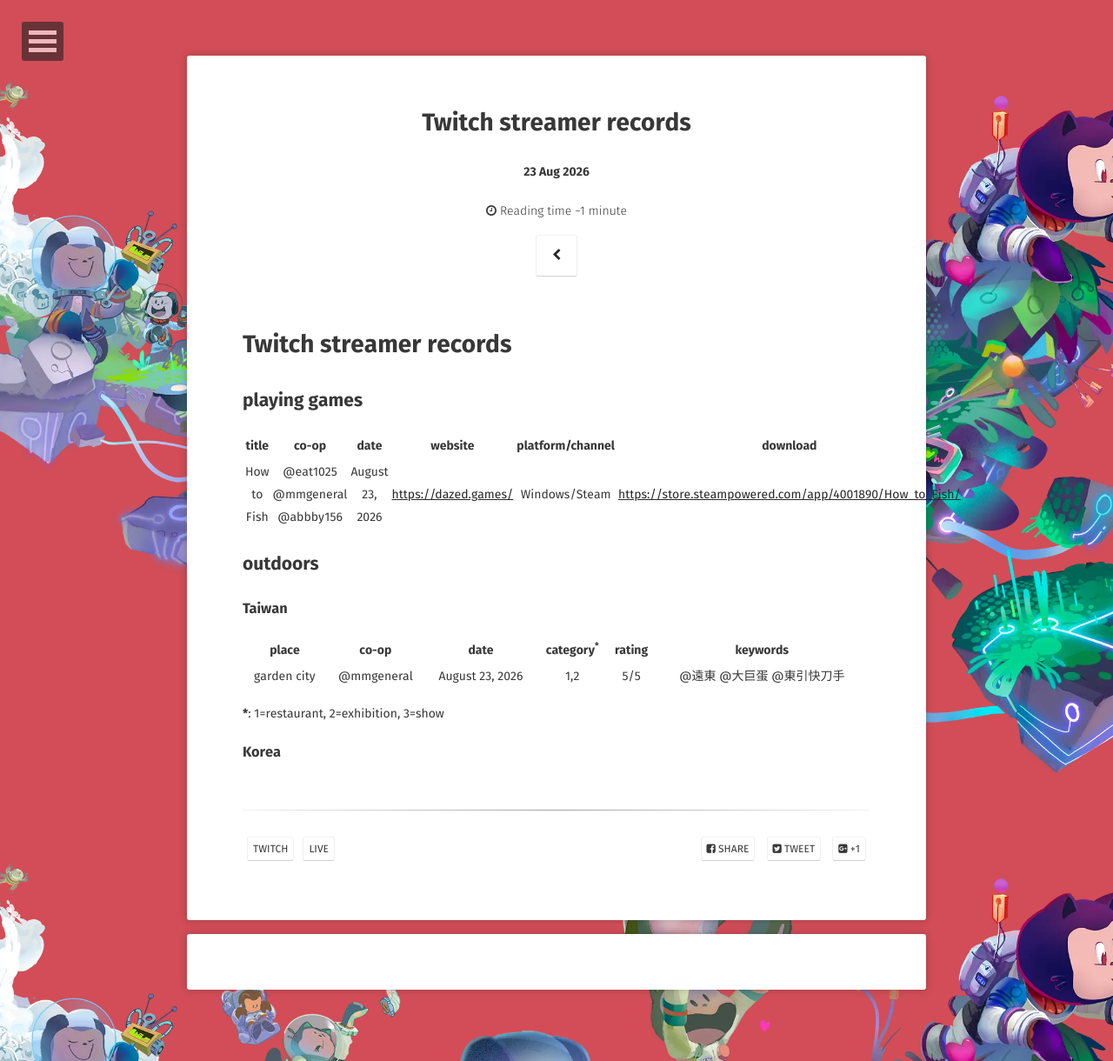
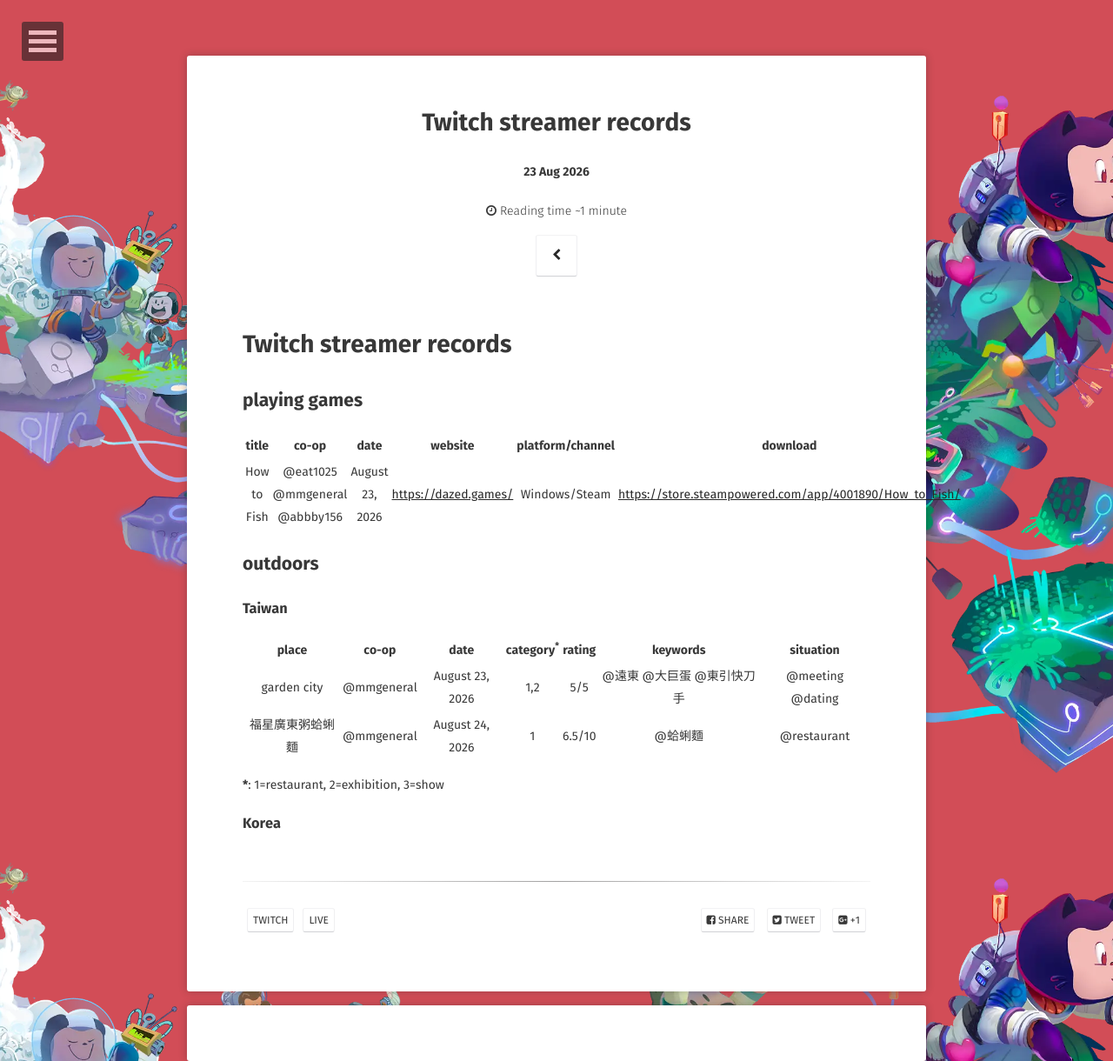
Before and after one commit to WebPavel/WebPavel.github.io, a Jekyll site: the page built from _posts/2026-08-23-Twitch-streamer-records.md, in a window 1280 px wide. Shown: the whole page at 87% size. Built offline with Jekyll 4.4.1, drawn with Linux system fonts in a browser that asks for light colours; some web fonts are replaced; comment, search, counter and statistics services are not loaded.

Commit message:
feat: Twitch streamer records update

```diff
--- a/_posts/2026-08-23-Twitch-streamer-records.md
+++ b/_posts/2026-08-23-Twitch-streamer-records.md
@@ -19,9 +19,10 @@
 
 ### Taiwan
 
-|    place    |   co-op    |      date       | category<sup>*</sup> | rating |         keywords          |
-|:-----------:|:----------:|:---------------:|:--------------------:|:------:|:-------------------------:|
-| garden city | @mmgeneral | August 23, 2026 |         1,2          |  5/5   | @遠東 @大巨蛋 @東引快刀手 |
+|      place       |   co-op    |      date       | category<sup>*</sup> | rating |         keywords          |    situation     |
+|:----------------:|:----------:|:---------------:|:--------------------:|:------:|:-------------------------:|:----------------:|
+|   garden city    | @mmgeneral | August 23, 2026 |         1,2          |  5/5   | @遠東 @大巨蛋 @東引快刀手 | @meeting @dating |
+| 福星廣東粥蛤蜊麵 | @mmgeneral | August 24, 2026 |          1           | 6.5/10 |          @蛤蜊麵          |   @restaurant    |
 
 __*__: 1=restaurant, 2=exhibition, 3=show
 
```
